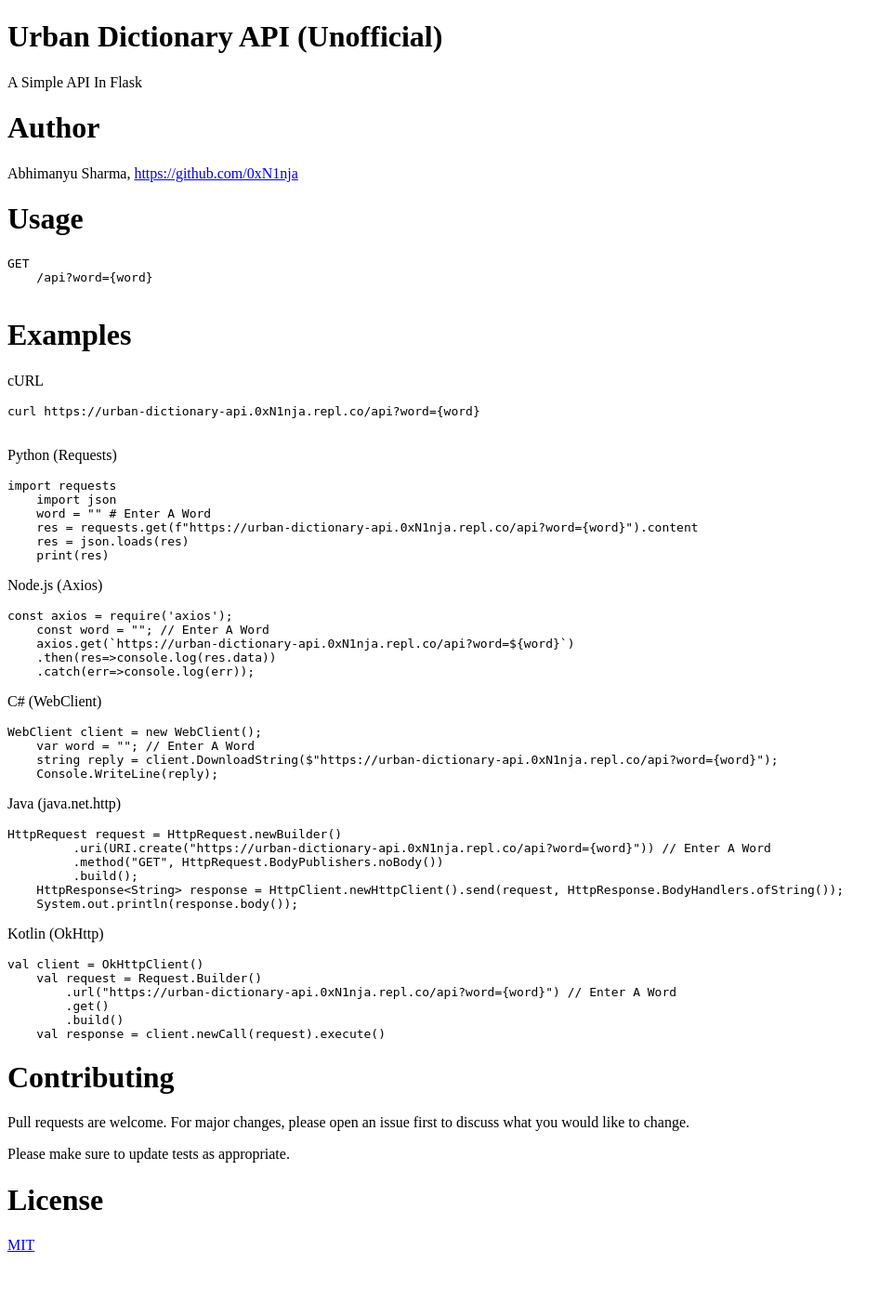
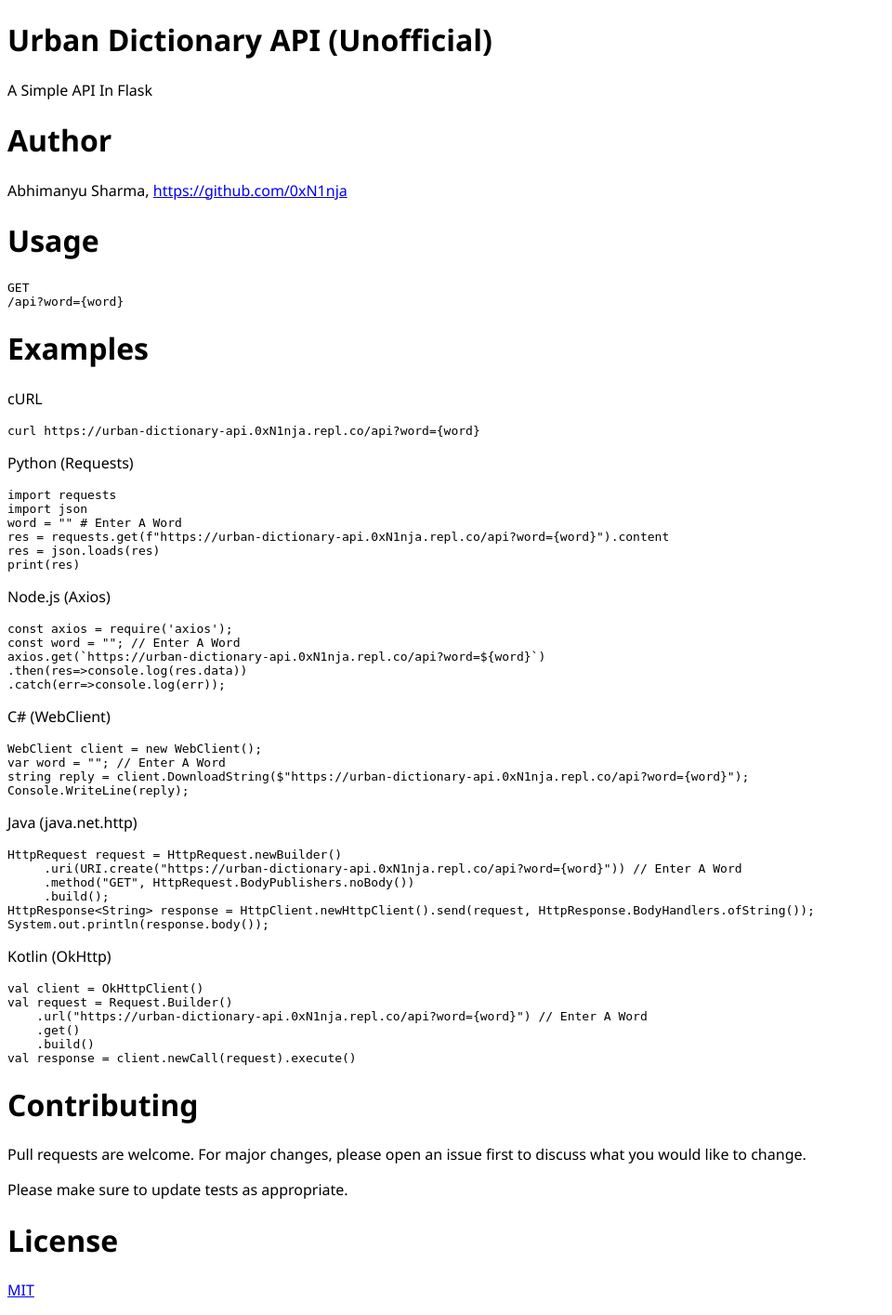
Before and after one commit to 0xN1nja/urban-dictionary-api, a Flask app: page / in a window 1280 px wide. Shown: the whole page at 93% size, without its empty margins (0-960 px from the left). Before the commit the page ends 1347 px from the top, so only its background shows below. Run offline with Flask 2, Linux system fonts and the light colour scheme.

Commit message:
Update index.html

```diff
--- a/templates/index.html
+++ b/templates/index.html
@@ -7,6 +7,11 @@
     <title>Urban Dictionary API | Documentation</title>
 </head>
 <body>
+    <style>
+        html{
+            font-family: 'Segoe UI', Tahoma, Geneva, Verdana, sans-serif;
+        }
+    </style>
 <h1 id="urban-dictionary-api-unofficial">Urban Dictionary API (Unofficial)</h1>
 <p>A Simple API In Flask</p>
 <h1 id="author">Author</h1>
```
Lines whose indentation alone changed are shown as unchanged.
